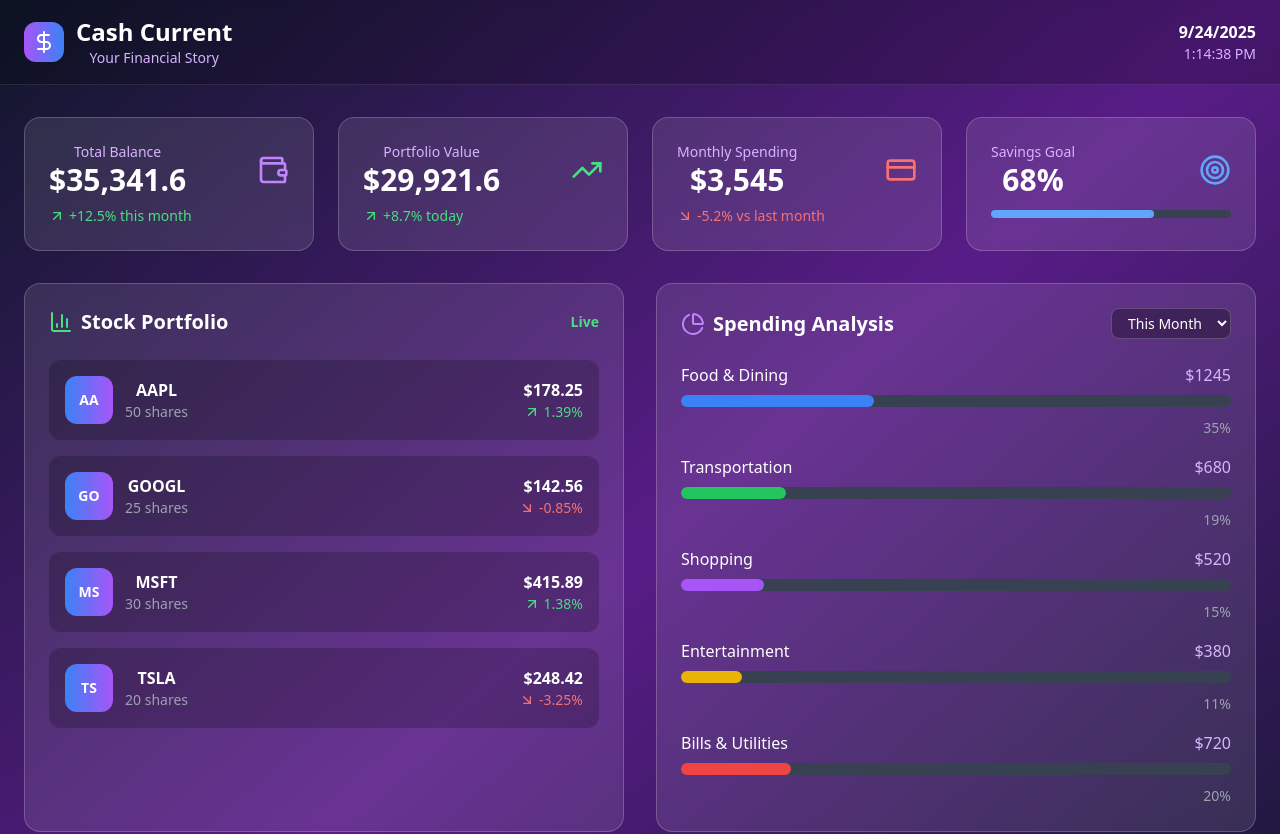
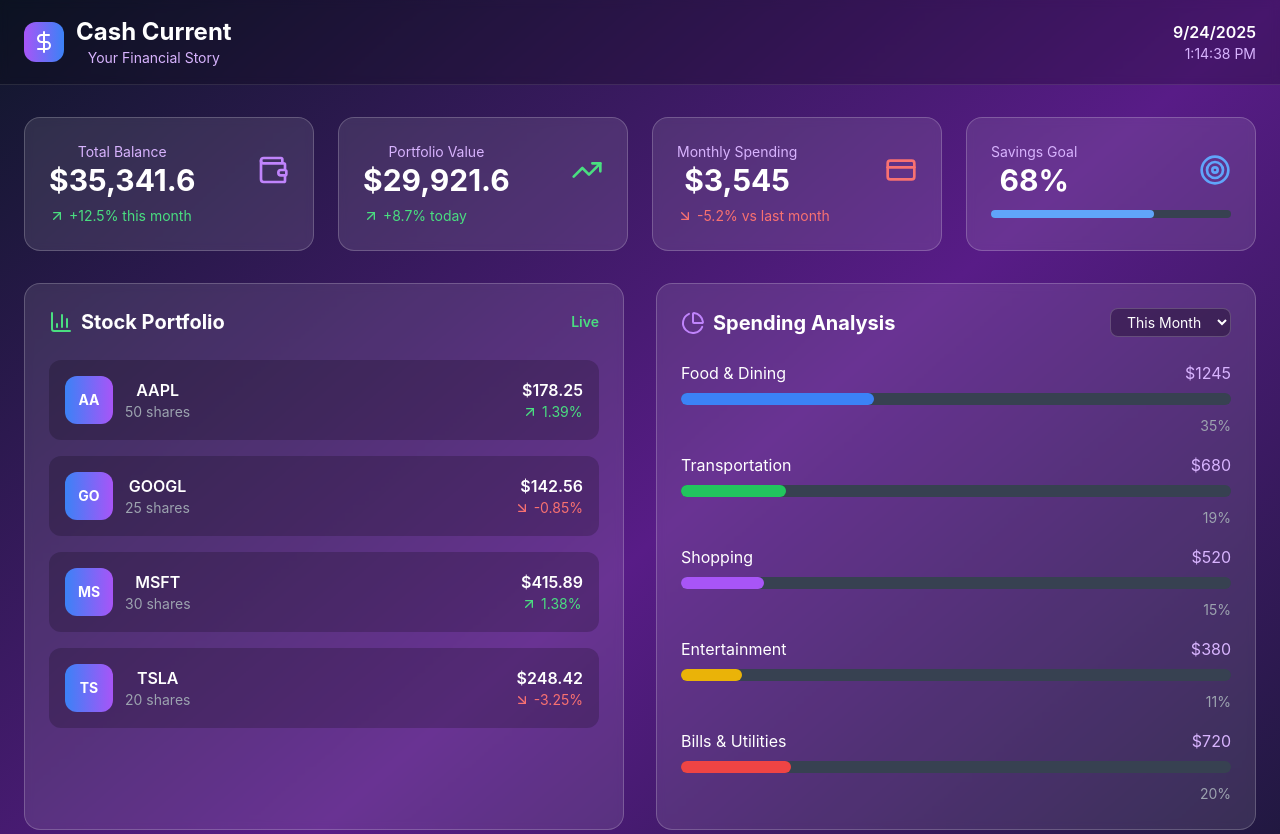
Before and after one commit to Anish-p-creator/Cash_Current, a React app: page / in a window 1280 px wide. Shown: the top 834 px of the page. Built offline with nearby package versions, Linux system fonts and the light colour scheme.

Commit message:
Add files via upload

```diff
--- a/index.css
+++ b/index.css
@@ -1,3 +1,6 @@
-@tailwind base;
-@tailwind components;
-@tailwind utilities;
+body {
+     margin: 0;
+     font-family: -apple-system, BlinkMacSystemFont, 'Segoe UI', 'Roboto', 'Oxygen',
+       'Ubuntu', 'Cantarell', 'Fira Sans', 'Droid Sans', 'Helvetica Neue',
+       sans-serif;
+   }
```
